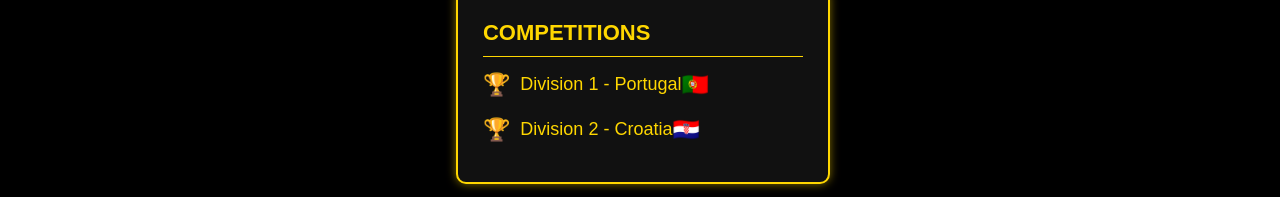
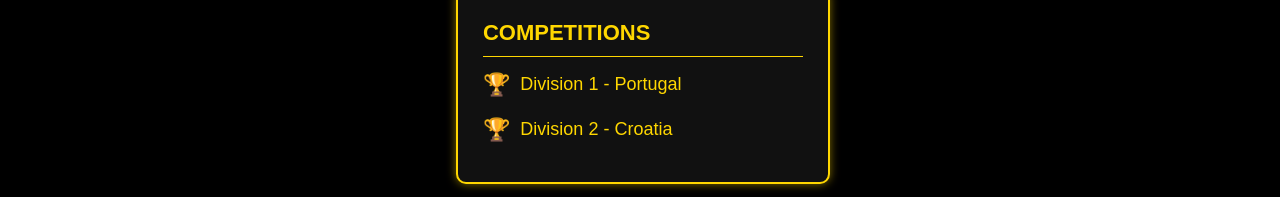
Before and after one commit to Artgash/TFO, a plain HTML site: page history.html in a window 1280 px wide. Shown: the part 270-467 px from the top of the page. Drawn offline with Linux system fonts and the light colour scheme.

Commit message:
Update history.html

```diff
--- a/history.html
+++ b/history.html
@@ -30,8 +30,8 @@
         <section>
             <h3>Competitions</h3>
             <ul>
-                <li><span class="icon">🏆</span> Division 1 - Portugal <span class="icon">🇵🇹</span></li>
-                <li><span class="icon">🏆</span> Division 2 - Croatia <span class="icon">🇭🇷</span></li>
+                <li><span class="icon">🏆</span> Division 1 - Portugal <span class="icon"</span></li>
+                <li><span class="icon">🏆</span> Division 2 - Croatia <span class="icon"</span></li>
             </ul>
         </section>
 
```
